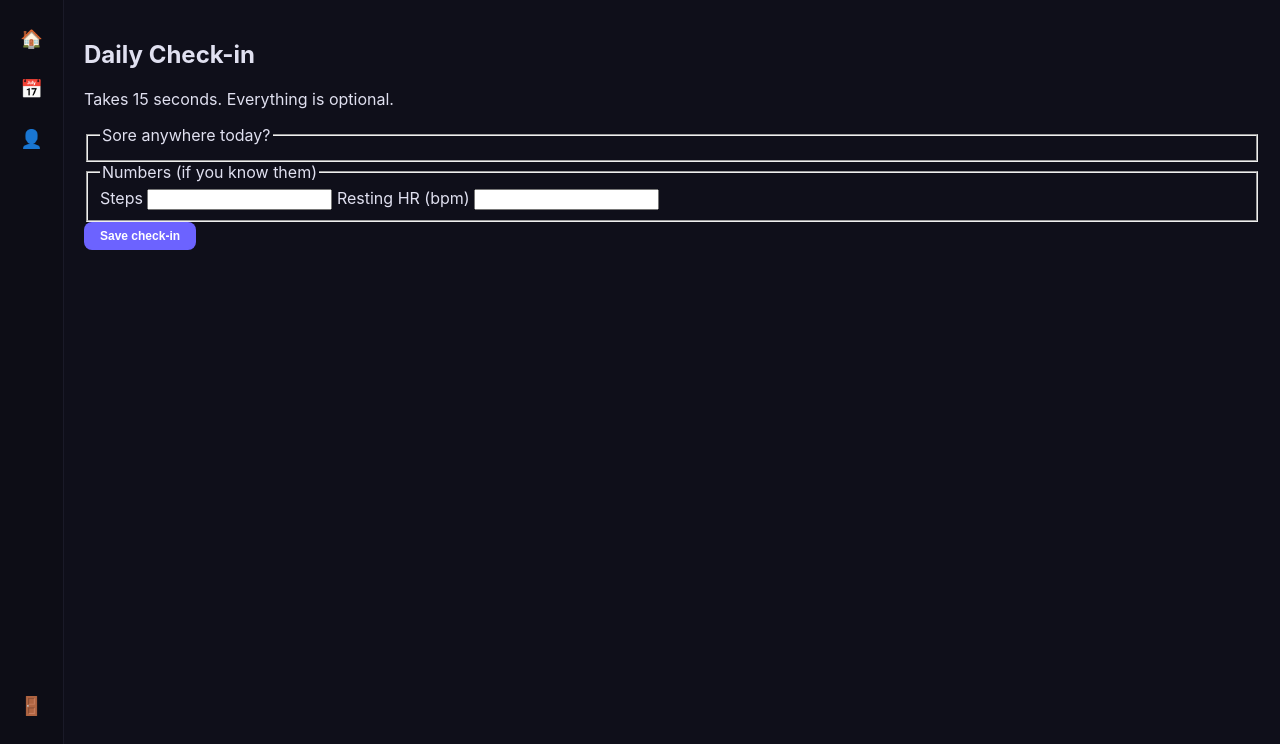
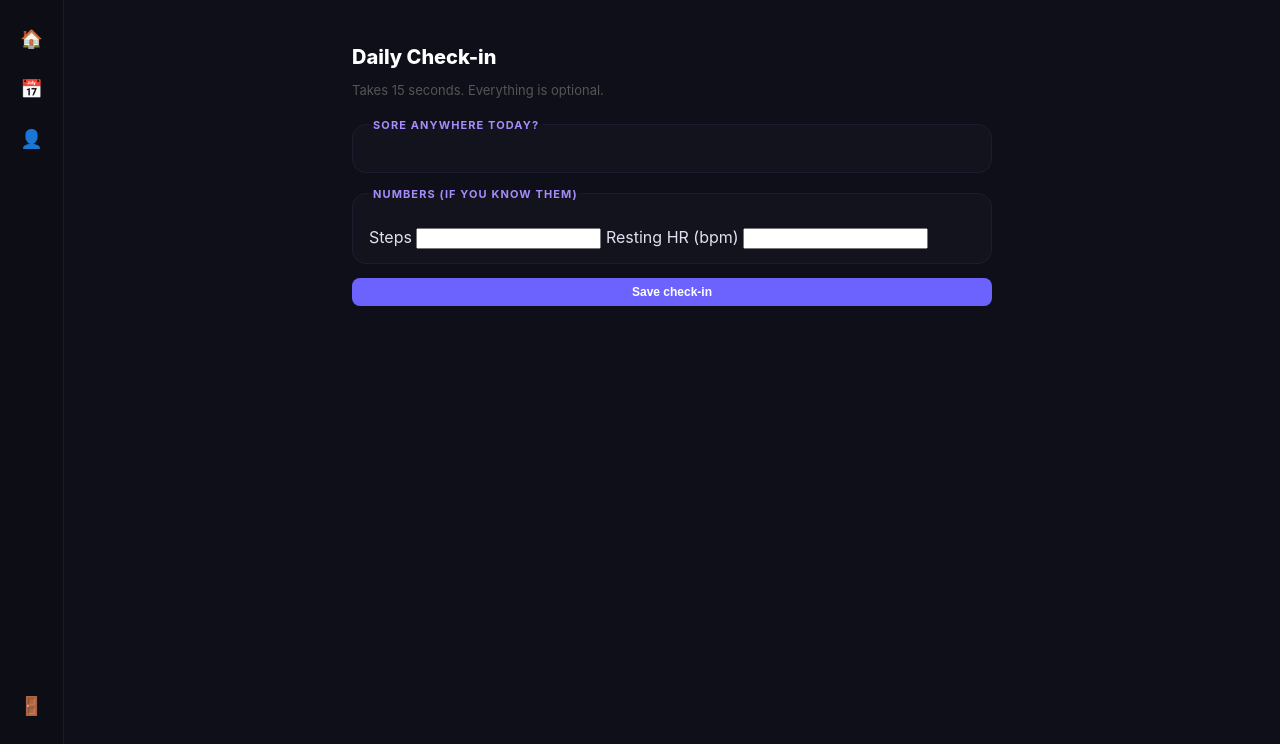
Before and after one commit to harmonyplusapps/harmony, a Django app: template templates/health/checkin.html in a window 1280 px wide. Shown: the part 56-800 px from the top of the page. Run offline with Django 5.2, Linux system fonts and the light colour scheme; the template is opened without the code that fills it, so the values that code supplies are empty; parts of the project's set-up code (start-up, migrations or seed data) failed here and were passed over.

Commit message:
fix: harden check-in (atomic, PRG, int cast) and add dark-UI styles
Co-Authored-By: Claude Sonnet 4.6 <noreply@anthropic.com>

```diff
--- a/static/css/app.css
+++ b/static/css/app.css
@@ -511,3 +511,92 @@ body {
 }
 
 .submit-btn:hover { background: #5b53e8; }
+
+/* ── Check-in page ── */
+.checkin-page {
+  max-width: 640px;
+  margin: 0 auto;
+  padding: 8px 0 32px;
+}
+
+.page-title {
+  font-size: 20px;
+  font-weight: 800;
+  color: #fff;
+  margin-bottom: 4px;
+}
+
+.page-subtitle {
+  font-size: 13px;
+  color: var(--muted);
+  margin-bottom: 20px;
+}
+
+.checkin-form {
+  display: flex;
+  flex-direction: column;
+  gap: 14px;
+}
+
+.checkin-block {
+  background: var(--card);
+  border: 1px solid var(--border);
+  border-radius: 14px;
+  padding: 14px 16px;
+  margin: 0;
+}
+
+.checkin-block legend {
+  font-size: 11px;
+  font-weight: 700;
+  color: var(--accent-light);
+  text-transform: uppercase;
+  letter-spacing: 0.1em;
+  padding: 0 4px;
+  margin-bottom: 12px;
+}
+
+.soreness-grid {
+  display: grid;
+  grid-template-columns: repeat(auto-fill, minmax(120px, 1fr));
+  gap: 10px;
+}
+
+.soreness-item {
+  display: flex;
+  flex-direction: column;
+  gap: 4px;
+}
+
+.soreness-label {
+  font-size: 11px;
+  font-weight: 600;
+  color: #888;
+  text-transform: uppercase;
+  letter-spacing: 0.06em;
+}
+
+.soreness-select {
+  width: 100%;
+  background: #0d0d16;
+  border: 1px solid var(--border);
+  border-radius: 8px;
+  color: var(--text);
+  padding: 6px 10px;
+  font-size: 12px;
+  font-family: inherit;
+}
+
+.soreness-select:focus {
+  outline: none;
+  border-color: var(--accent);
+}
+
+.period-checkbox {
+  display: flex;
+  align-items: center;
+  gap: 8px;
+  font-size: 13px;
+  color: var(--text);
+  cursor: pointer;
+}
```
Also changed, not shown: apps/health/views.py (+16 -12 lines), tests/test_health/test_checkin_view.py (+9 -1 lines).
